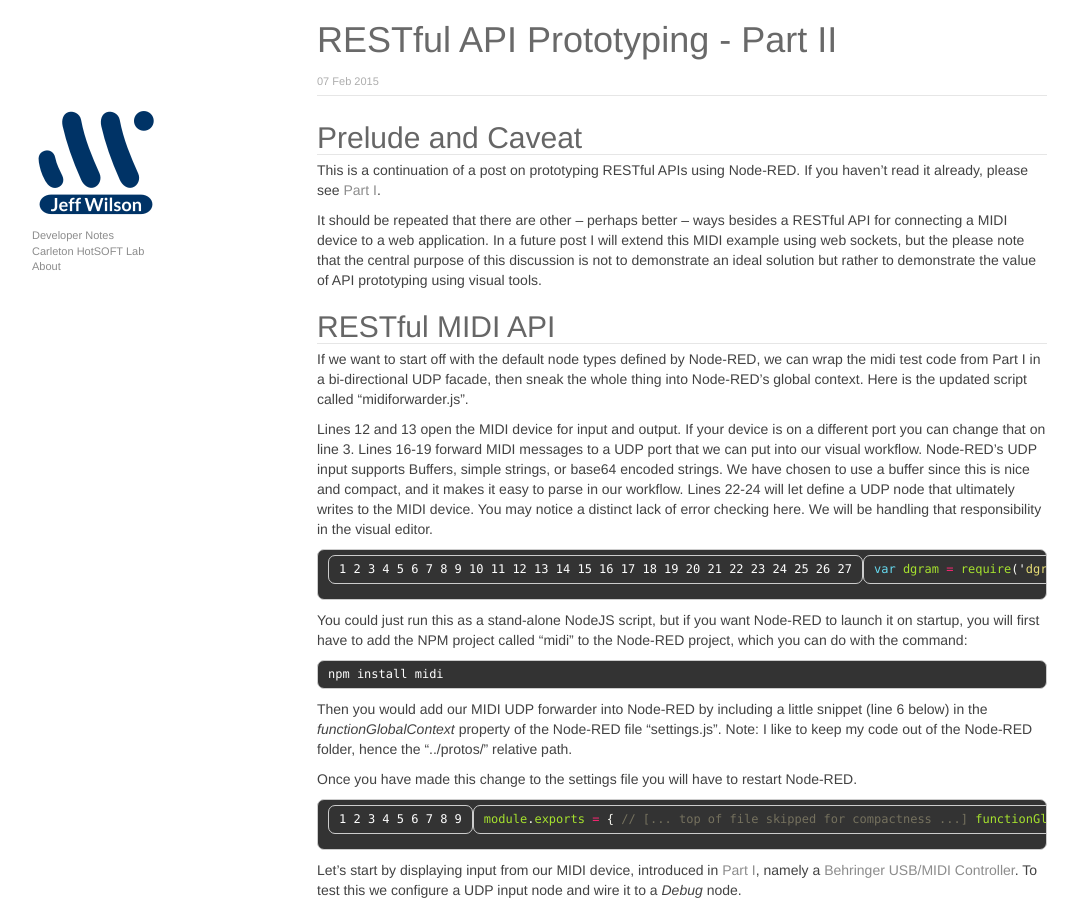
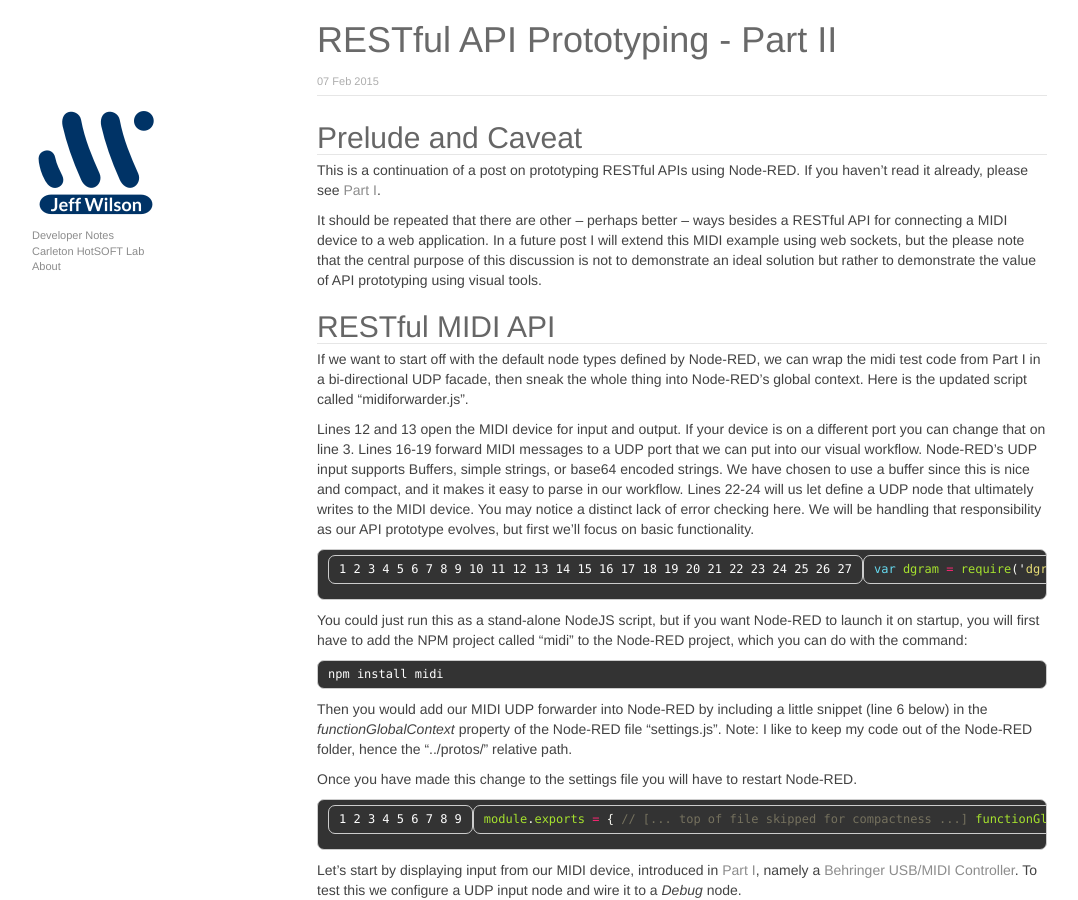
Before and after one commit to rjpw/rjpw.github.io, a Jekyll site: the page built from _posts/2015-2-7-visual-architect-ii.md, in a window 1280 px wide and 900 px high. Shown: the whole window, without its empty margins (53-1131 px from the left). Built offline with Jekyll 4.4.1, drawn with Linux system fonts in a browser that asks for light colours; nearby versions of some CDN libraries.

Commit message:
Grammar and clarity

```diff
--- a/_posts/2015-2-7-visual-architect-ii.md
+++ b/_posts/2015-2-7-visual-architect-ii.md
@@ -13,7 +13,7 @@
 
 If we want to start off with the default node types defined by Node-RED, we can wrap the midi test code from Part I in a bi-directional UDP facade, then sneak the whole thing into Node-RED's global context. Here is the updated script called "midiforwarder.js".
 
-Lines 12 and 13 open the MIDI device for input and output. If your device is on a different port you can change that on line 3. Lines 16-19 forward MIDI messages to a UDP port that we can put into our visual workflow. Node-RED's UDP input supports Buffers, simple strings, or base64 encoded strings. We have chosen to use a buffer since this is nice and compact, and it makes it easy to parse in our workflow. Lines 22-24 will let define a UDP node that ultimately writes to the MIDI device. You may notice a distinct lack of error checking here. We will be handling that responsibility in the visual editor.
+Lines 12 and 13 open the MIDI device for input and output. If your device is on a different port you can change that on line 3. Lines 16-19 forward MIDI messages to a UDP port that we can put into our visual workflow. Node-RED's UDP input supports Buffers, simple strings, or base64 encoded strings. We have chosen to use a buffer since this is nice and compact, and it makes it easy to parse in our workflow. Lines 22-24 will us let define a UDP node that ultimately writes to the MIDI device. You may notice a distinct lack of error checking here. We will be handling that responsibility as our API prototype evolves, but first we'll focus on basic functionality.
 
 {% highlight javascript linenos=table %}
 var dgram = require('dgram')
```
